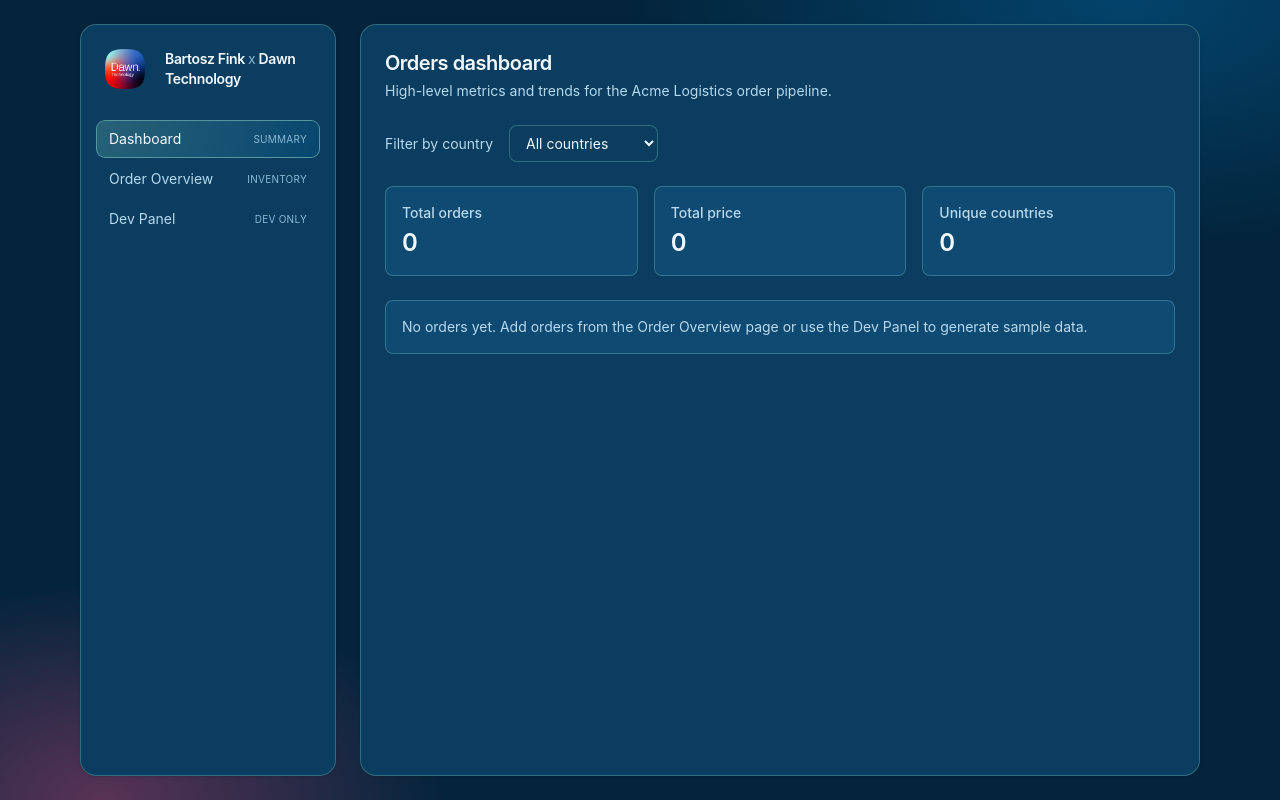
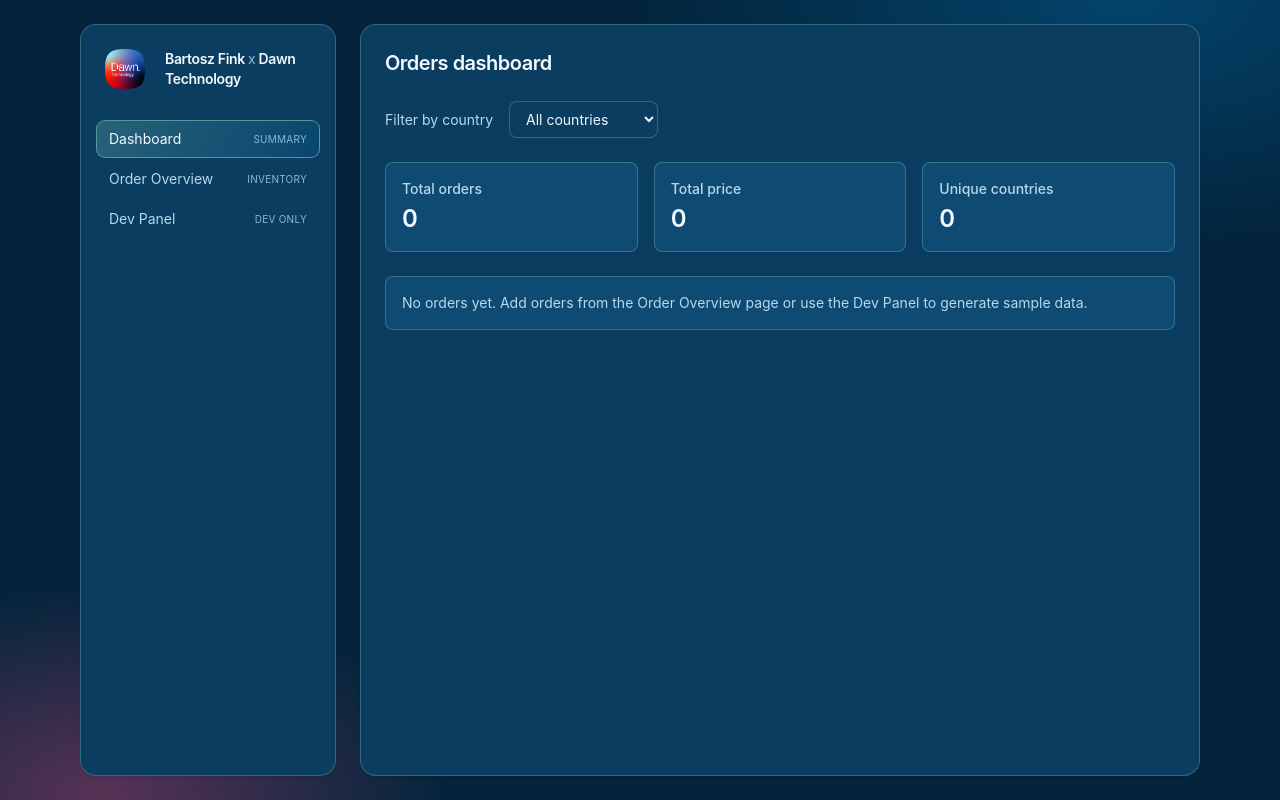
Before and after one commit to bthink/my-bit-dashboard, a React (Vite) app: page /dashboard in a window 1280 px wide. Built offline with nearby package versions, Linux system fonts and the light colour scheme.

Commit message:
feat(app): sets correct app name

```diff
--- a/index.html
+++ b/index.html
@@ -4,7 +4,7 @@
     <meta charset="UTF-8" />
     <link rel="icon" type="image/svg+xml" href="/favicon.svg" />
     <meta name="viewport" content="width=device-width, initial-scale=1.0" />
-    <title>Acme Logistics by Dawn.Technology</title>
+    <title>Bartosz Fink x Dawn Technology</title>
   </head>
   <body>
     <div id="root"></div>
--- a/package.json
+++ b/package.json
@@ -1,5 +1,5 @@
 {
-  "name": "my-bit-dashboard",
+  "name": "Bartosz Fink x Dawn Technology",
   "private": true,
   "version": "0.0.1",
   "type": "module",
--- a/src/pages/Dashboard.tsx
+++ b/src/pages/Dashboard.tsx
@@ -64,9 +64,6 @@ const Dashboard = () => {
         <h1 className="text-xl font-semibold tracking-tight text-[var(--color-text)]">
           Orders dashboard
         </h1>
-        <p className="text-sm text-[var(--color-text-muted)]">
-          High-level metrics and trends for the Acme Logistics order pipeline.
-        </p>
       </header>
 
       {error && (
```
Also changed, not shown: 1 other file (tests, documents, lock files or other folders).
